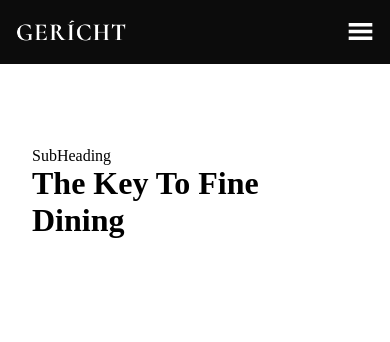
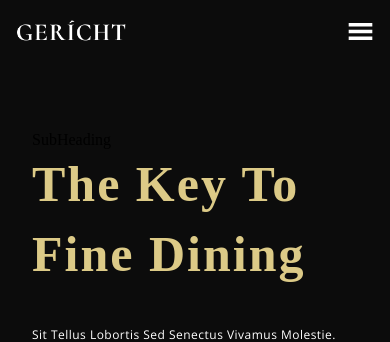
Before and after one commit to joesef1/restaurant-landing-page, a React (Create React App) app: page / in a window 390 px wide. Shown: the top 342 px of the page. Built offline with nearby package versions, Linux system fonts and the light colour scheme; a web font is replaced by a local one.

Commit message:
styling the header

```diff
--- a/src/container/Header/Header.css
+++ b/src/container/Header/Header.css
@@ -0,0 +1,44 @@
+.app__header {
+  background-color: var(--color-black);
+}
+
+.app__header-h1 {
+  font-family: var(--font-base);
+  color: var(--color-golden);
+  font-weight: 700;
+  letter-spacing: 0.04em;
+  text-transform: capitalize;
+  line-height: 117px;
+  font-size: 90px;
+}
+
+.app__header-img img {
+  width: 80%;
+}
+
+@media screen and (min-width: 2000px) {
+  .app__header-h1 {
+      font-size: 180px;
+      line-height: 210px;
+  }
+}
+
+@media screen and (max-width: 1150px) {
+  .app__header-h1 {
+      font-size: 90px;
+  }
+}
+
+@media screen and (max-width: 650px) {
+  .app__header-h1 {
+      font-size: 70px;
+      line-height: 87px;
+  }
+}
+
+@media screen and (max-width: 450px) {
+  .app__header-h1 {
+      font-size: 50px;
+      line-height: 70px;
+  }
+}
```
